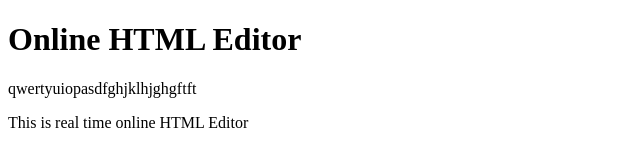
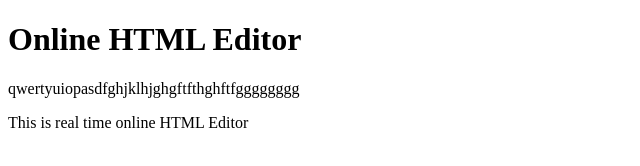
Before and after one commit to pravinsankar3/html, a plain HTML site: page index.html in a window 1280 px wide. Shown: the whole page, without its empty margins (0-640 px from the left). Drawn offline with Linux system fonts and the light colour scheme.

Commit message:
Update index.html

```diff
--- a/index.html
+++ b/index.html
@@ -5,7 +5,7 @@
 </head>
 <body>
 <h1>Online HTML Editor</h1>
-<p> qwertyuiopasdfghjklhjghgftft</p>
+<p> qwertyuiopasdfghjklhjghgftfthghftfgggggggg</p>
 <div>This is real time online HTML Editor</div>
 </body>
 </html>
```
